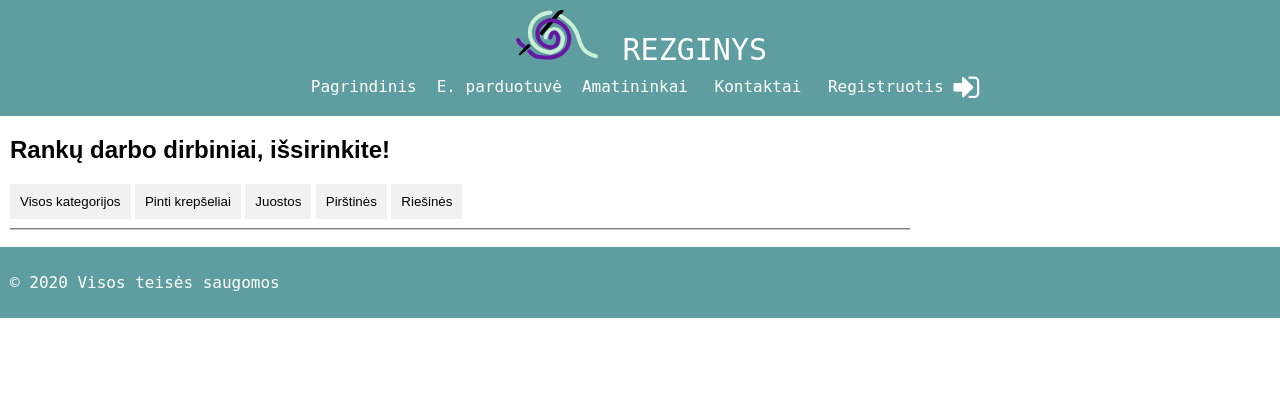
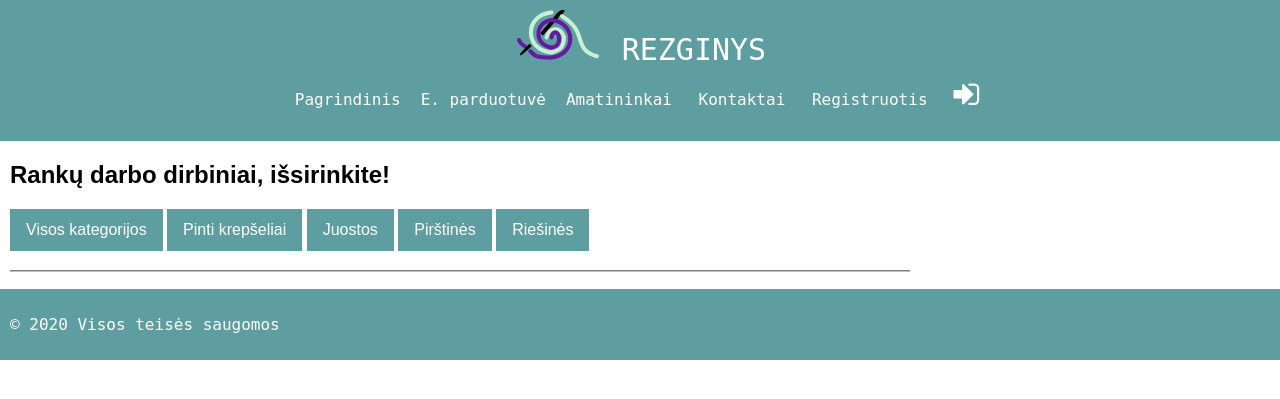
Before and after one commit to IEVAAND/REZGINYS, a PHP site: page /eshop.php in a window 1280 px wide. Shown: the top 399 px of the page. Run offline with PHP 8.4, Linux system fonts and the light colour scheme.

Commit message:
Projektas v4

```diff
--- a/artisans.php
+++ b/artisans.php
@@ -29,18 +29,18 @@
             <p>
                 Esu Jurgita Navickienė iš Alytaus. Esu dviejų vaikų mama, dirbu buhalterės darbą. Visuomet traukė rankdarbiai siuvimas, audimas, pynimas. Labiausiai įtraukė vytinių juostų audimas, su galimybe sukurti nuostabiausius raštus. Raštus kuriu pati, remiuosi vikingų juostų raštų pavyzdžiais ir pasilekiu fantaziją. Neseniai susidomėjau pynimu vytelėmis, pintos smulkios dėžutės, ar didesni krepšeliai, padėkliukai skleidžia šilumą ir jaukumą.
             </p>
-        <a href="assets/baskets/basket_1.jpg">Jurgitos darbai</a>
+<!--        TODO: Galery <a href="assets/baskets/basket_1.jpg">Jurgitos darbai</a>-->
 
         <h2>Rūta</h2>
             <p>
                 Esu Rūta Vaitulionienė iš Alytaus. Baigiau ekonomikos mokslus Žemės ūkio universitete, šiuo metu dirbu bibliotekininke-archyvare muziejuje. Rankdarbiais užiimu nuo paauglystės. Pirmiausia į rankdarbių pasaulį įtraukė siuvinėjimas, nėrimas, po to - mezgimas, vilnos vėlimas ir dekupažas. Riešinėmis susidomėjau prieš dešimt metų, pradėjusi dirbti muziejuje. Pamačiusi pabandžiau pati nusimegzti, o pavykus - įsitraukiau vis labiau. Domėjausi jų istorija, raštų ir spalvų reikšmėmis. Riešinės man - tai kas šildo, apgaubia, suartina mus su praeitimi ir puošia dabartyje. Tai tarsi ryšys tarp praeities ir dabarties. Jų mezgimas - puiki meditacijos ir nusiraminimo forma.
             </p>
-        <a href="assets/wristband/mini_riesines_1.jpg">Rūtos darbai</a>
+<!--        TODO: Galery <a href="assets/wristband/mini_riesines_1.jpg">Rūtos darbai</a>-->
         <h2>Vilma</h2>
             <p>
                 Esu Vilma Jenčiulytė. Gaminu vytines, pintines juostas, mezgu kumštines raštuotas pirštines, marginu vašku kiaušinius. Labiausiai mėgstu pintines juostas dėl jų raštų įvairovės. Juostose naudoju savo sukurtus raštus ir skolintus iš tradicinių lietuviškų audinių. Kol kas tikslių archeologinių vytinių juostų rekonstrukcijų nesu atlikusi, esu naudojusi tik tam tikrus motyvus. Mezgu kumštines raštuotas pirštines. Mezgu nuo vaikystės, juostas veju apie 15 metų. Naujausias mano pomėgis - kiaušinių marginimas vašku. Nepriklausau jokioms organizacijoms ar būreliams susijusiems su rankdarbiais.
             </p>
-        <a href="assets/gloves/gloves_1.jpg">Vilmos darbai</a>
+<!--        TODO: Galery <a href="assets/gloves/gloves_1.jpg">Vilmos darbai</a>-->
     </article>
 
     <?php include('footer.php'); ?>
--- a/css/article-style.css
+++ b/css/article-style.css
@@ -10,10 +10,9 @@
 
 .product{
     display: block;
-    max-width: 450px;
-    height: 320px;
-/*            border: 1px solid grey;*/
-    padding: 0;
+    width: 430px;
+    height: 100%;
+    margin: 3px;
 }
 
 .product div{
@@ -44,7 +43,19 @@
     font-weight: 600;
 }
 
-.shop-card{
+.login-form input {
+    display: flex;
+    flex-direction: column;
+    width:100px;
+    height:40px;
+    padding: 0 5%;
+    margin-bottom: 4px;
+    border:none;
+    background-color:#c9f0d4;
+    color: black;
+}
+
+.button-style {
     background-color: cadetblue;
     border: none;
     color: white;
@@ -52,6 +63,12 @@
     margin-bottom: 10px;
     font-size: 16px;
 }
-.shop-card:hover {
+
+.button-style:hover {
     background-color: #c9f0d4;
 }
+/*
+.button-style:active {
+    box-shadow: 0 8px 16px 0 grey, 0 6px 20px 0 grey;
+}
+*/
--- a/css/filter.css
+++ b/css/filter.css
@@ -10,14 +10,3 @@
 .show {
     display: block;
 }
-
-.btn {
-    border: none;
-    outline: none;
-    padding: 10px 10px;
-    background-color: #f1f1f1;
-}
-
-.btn button:hover {
-    background-color: #c9f0d4;
-}
--- a/css/menu-styles.css
+++ b/css/menu-styles.css
@@ -4,18 +4,19 @@ body {
     padding: 0;
 }
 
-header{
+header {
     font-family:monospace;
     background-color:cadetblue;
     color: white;
     padding: 10px;
-    font-size: 16px;
     text-align: center;
 }
-    #title{
+
+#title {
     font-size: 30px;
     text-decoration-style: solid;
 }
+
 .menu {
     position: relative;
     align-items: center;
@@ -24,6 +25,7 @@ header{
     flex-wrap: wrap;
     justify-content: center;
 }
+
 .menu-item {
     background-color:cadetblue;
     color: white;
@@ -36,19 +38,9 @@ header{
 
 .menu a:hover {background-color: #c9f0d4;}
 
-/*
-#logout-button {
-    border: none;
-    outline: none;
-    padding: 10px 10px;
-    background-color:cadetblue;
-    cursor: pointer;
+
+@media all and (min-width:600px){
+    .menu{
+        flex: 1 0 0;
+        }
 }
-*/
-/*
-@media all and (min-width:600px){
-            .menu{
-                flex: 1 0 0;
-            }
-        }
-*/
--- a/eshop.php
+++ b/eshop.php
@@ -21,11 +21,11 @@
         <h1>Rankų darbo dirbiniai, išsirinkite!</h1>
 
         <div id="selector">
-            <button class="btn" onclick="filterSelection('all')">Visos kategorijos</button>
-            <button class="btn" onclick="filterSelection('baskets')">Pinti krepšeliai</button>
-            <button class="btn" onclick="filterSelection('braids')">Juostos</button>
-            <button class="btn" onclick="filterSelection('gloves')">Pirštinės</button>
-            <button class="btn" onclick="filterSelection('wrisband')">Riešinės</button>
+            <button class="button-style" onclick="filterSelection('all')">Visos kategorijos</button>
+            <button class="button-style" onclick="filterSelection('baskets')">Pinti krepšeliai</button>
+            <button class="button-style" onclick="filterSelection('braids')">Juostos</button>
+            <button class="button-style" onclick="filterSelection('gloves')">Pirštinės</button>
+            <button class="button-style" onclick="filterSelection('wrisband')">Riešinės</button>
         </div>
 
 
@@ -57,8 +57,8 @@
                 <br>
                 <br>
                     <div>
-                        <a href="account.html">
-                            <button class="shop-card">Į prekių krepšelį</button>
+                        <a href="shop_card.php">
+                            <button class="button-style">Į prekių krepšelį</button>
                         </a>
                 <br>
                 <br>
@@ -87,8 +87,8 @@
                 <br>
                 <br>
                     <div>
-                        <a href="account.html">
-                            <button class="shop-card">Į prekių krepšelį</button>
+                        <a href="shop_card.php">
+                            <button class="button-style">Į prekių krepšelį</button>
                         </a>
                 <br>
                 <br>
@@ -117,8 +117,8 @@
                 <br>
                 <br>
                     <div>
-                        <a href="account.html">
-                            <button class="shop-card">Į prekių krepšelį</button>
+                        <a href="shop_card.php">
+                            <button class="button-style">Į prekių krepšelį</button>
                         </a>
                 <br>
                 <br>
@@ -147,8 +147,8 @@
                 <br>
                 <br>
                     <div>
-                        <a href="account.html">
-                            <button class="shop-card">Į prekių krepšelį</button>
+                        <a href="shop_card.php">
+                            <button class="button-style">Į prekių krepšelį</button>
                         </a>
                 <br>
                 <br>
@@ -178,8 +178,8 @@
                 <br>
                 <br>
                     <div>
-                        <a href="account.html">
-                            <button class="shop-card">Į prekių krepšelį</button>
+                        <a href="shop_card.php">
+                            <button class="button-style">Į prekių krepšelį</button>
                         </a>
                 <br>
                 <br>
@@ -208,8 +208,8 @@
                 <br>
                 <br>
                     <div>
-                        <a href="account.html">
-                            <button class="shop-card">Į prekių krepšelį</button>
+                        <a href="shop_card.php">
+                            <button class="button-style">Į prekių krepšelį</button>
                         </a>
                 <br>
                 <br>
@@ -238,8 +238,8 @@
                 <br>
                 <br>
                     <div>
-                        <a href="account.html">
-                            <button class="shop-card">Į prekių krepšelį</button>
+                        <a href="shop_card.php">
+                            <button class="button-style">Į prekių krepšelį</button>
                         </a>
                 <br>
                 <br>
@@ -268,8 +268,8 @@
                 <br>
                 <br>
                     <div>
-                        <a href="account.html">
-                            <button class="shop-card">Į prekių krepšelį</button>
+                        <a href="shop_card.php">
+                            <button class="button-style">Į prekių krepšelį</button>
                         </a>
                 <br>
                 <br>
@@ -298,8 +298,8 @@
                 <br>
                 <br>
                     <div>
-                        <a href="account.html">
-                            <button class="shop-card">Į prekių krepšelį</button>
+                        <a href="shop_card.php">
+                            <button class="button-style">Į prekių krepšelį</button>
                         </a>
                 <br>
                 <br>
@@ -328,8 +328,8 @@
                 <br>
                 <br>
                     <div>
-                        <a href="account.html">
-                            <button class="shop-card">Į prekių krepšelį</button>
+                        <a href="shop_card.php">
+                            <button class="button-style">Į prekių krepšelį</button>
                         </a>
                 <br>
                 <br>
@@ -359,8 +359,8 @@
                 <br>
                 <br>
                     <div>
-                        <a href="account.html">
-                            <button class="shop-card">Į prekių krepšelį</button>
+                        <a href="shop_card.php">
+                            <button class="button-style">Į prekių krepšelį</button>
                         </a>
                 <br>
                 <br>
@@ -389,8 +389,8 @@
                 <br>
                 <br>
                     <div>
-                        <a href="account.html">
-                            <button class="shop-card">Į prekių krepšelį</button>
+                        <a href="shop_card.php">
+                            <button class="button-style">Į prekių krepšelį</button>
                         </a>
                 <br>
                 <br>
@@ -419,8 +419,8 @@
                 <br>
                 <br>
                     <div>
-                        <a href="account.html">
-                            <button class="shop-card">Į prekių krepšelį</button>
+                        <a href="shop_card.php">
+                            <button class="button-style">Į prekių krepšelį</button>
                         </a>
                 <br>
                 <br>
@@ -449,8 +449,8 @@
                 <br>
                 <br>
                     <div>
-                        <a href="account.html">
-                            <button class="shop-card">Į prekių krepšelį</button>
+                        <a href="shop_card.php">
+                            <button class="button-style">Į prekių krepšelį</button>
                         </a>
                 <br>
                 <br>
@@ -480,8 +480,8 @@
                 <br>
                 <br>
                     <div>
-                        <a href="account.html">
-                            <button class="shop-card">Į prekių krepšelį</button>
+                        <a href="shop_card.php">
+                            <button class="button-style">Į prekių krepšelį</button>
                         </a>
                 <br>
                 <br>
@@ -511,8 +511,8 @@
                 <br>
                 <br>
                     <div>
-                        <a href="account.html">
-                            <button class="shop-card">Į prekių krepšelį</button>
+                        <a href="shop_card.php">
+                            <button class="button-style">Į prekių krepšelį</button>
                         </a>
                 <br>
                 <br>
@@ -541,8 +541,8 @@
                 <br>
                 <br>
                     <div>
-                        <a href="account.html">
-                            <button class="shop-card">Į prekių krepšelį</button>
+                        <a href="shop_card.php">
+                            <button class="button-style">Į prekių krepšelį</button>
                         </a>
                 <br>
                 <br>
@@ -572,8 +572,8 @@
                 <br>
                 <br>
                     <div>
-                        <a href="account.html">
-                            <button class="shop-card">Į prekių krepšelį</button>
+                        <a href="shop_card.php">
+                            <button class="button-style">Į prekių krepšelį</button>
                         </a>
                 <br>
                 <br>
@@ -603,8 +603,8 @@
                 <br>
                 <br>
                     <div>
-                        <a href="account.html">
-                            <button class="shop-card">Į prekių krepšelį</button>
+                        <a href="shop_card.php">
+                            <button class="button-style">Į prekių krepšelį</button>
                         </a>
                 <br>
                 <br>
@@ -633,8 +633,8 @@
                 <br>
                 <br>
                     <div>
-                        <a href="account.html">
-                            <button class="shop-card">Į prekių krepšelį</button>
+                        <a href="shop_card.php">
+                            <button class="button-style">Į prekių krepšelį</button>
                         </a>
                 <br>
                 <br>
@@ -664,8 +664,8 @@
                 <br>
                 <br>
                     <div>
-                        <a href="account.html">
-                            <button class="shop-card">Į prekių krepšelį</button>
+                        <a href="shop_card.php">
+                            <button class="button-style">Į prekių krepšelį</button>
                         </a>
                 <br>
                 <br>
@@ -694,8 +694,8 @@
                 <br>
                 <br>
                     <div>
-                        <a href="account.html">
-                            <button class="shop-card">Į prekių krepšelį</button>
+                        <a href="shop_card.php">
+                            <button class="button-style">Į prekių krepšelį</button>
                         </a>
                 <br>
                 <br>
@@ -709,7 +709,7 @@
 
 <script>
 
-//document.getElementsByClassName("main-content");
+// document.getElementsByClassName("main-content");
 
 function filterSelection(c) {
     var x, i;
@@ -741,17 +741,6 @@ function RemoveClass(element, name) {
     element.className = arr1.join(" ");
     }
 
-
-//Add active class to the current button (highlight it)
-//var btnContainer = document.getElementByClassName("selector");
-//var btns = btnContainer.getElementsByClassName("btn");
-//for (var i = 0; i < btns.length; i++) {
-//  btns[i].addEventListener("click", function(){
-//    var current = document.getElementsByClassName("active");
-//    current[0].className = current[0].className.replace(" active", "");
-//    this.className += " active";
-//  });
-//}
 </script>
 
 
--- a/header.php
+++ b/header.php
@@ -44,12 +44,12 @@
     if (!isset($_SESSION['u_id'])){
         echo '<a class="menu-item" href="signup.php">Registruotis</a>
 
-            <a href="login.php"><i class="fa fa-sign-in" style="font-size:30px;color:white;" title="Prisijungti"></i>
+        <a href="login.php"><button class="button-style"><i class="fa fa-sign-in" style="font-size:30px;color:white;" title="Prisijungti"></i></button>
         </a>';
     }else{
         echo'<div class="loguot-form">
                 <form action="includes/logout.inc.php" method="POST">
-                    <button type="submit" name="submit">
+                    <button type="submit" name="submit" class="button-style">
                     <i class="fa fa-sign-out" style="font-size:30px;color:white;" aria-hidden="true" title="Atsijungti"></i>
                     </button>
                 </form>
--- a/includes/login.inc.php
+++ b/includes/login.inc.php
@@ -35,7 +35,7 @@
         }
 
     }
-else {
+    else {
         header("Location: ../index.php?login=error");
         exit();
     }
--- a/login.php
+++ b/login.php
@@ -17,7 +17,7 @@
     <article class="main-content">
         <h1>Internetinė parduotuvė „Rezginys“.</h1>
             <h2>Rankų darbo dirbiniai su savo istorija.</h2>
-        <p>Jei esate prisiregistravę, suveskite savo prisijungimo vardą ir slaptaždį.
+                <p>Jei esate prisiregistravę, suveskite savo prisijungimo vardą ir slaptaždį.</p>
         <svg height="5" width=100%>
         <line x1="0" y1="0" x2="1000" y2="0" style="stroke:grey;stroke-width:3"/>
         </svg>
@@ -27,10 +27,9 @@
         <form action="includes/login.inc.php" method="POST">
         <input type="text" name="userid" placeholder="Vartotojo vardas" />
         <input type="password" name="passw" placeholder="Slaptažodis" />
-            <button id="login-button" type="submit" name="submit">Prisijungti</button>
+        <button class="button-style" type="submit" name="submit">Prisijungti</button>
         </form>
         </div>';
-
     ?>
 
     </article>
--- a/signup.php
+++ b/signup.php
@@ -3,6 +3,7 @@
     <head>
         <meta name="viewport" content="width=device-width, initial-scale=1">
         <title>REZGINYS | Registracija</title>
+        <link rel="stylesheet" href="css/article-style.css">
         <link rel="stylesheet" href="css/signup-style.css">
         <link rel="stylesheet" href="css/menu-styles.css">
         <link rel="stylesheet" href="css/footer-style.css">
@@ -20,7 +21,7 @@
                     <input name="email" placeholder="E-mail">
                     <input name="userid" placeholder="Vartotojo vardas">
                     <input type="password" name="passw" placeholder="Slaptažodis">
-                    <button class="btn" type="submit" name="submit">Registruotis</button>
+                    <button class="button-style" type="submit" name="submit">Registruotis</button>
                 </form>
             </div>
         </section>
```
Also changed, not shown: css/signup-style.css (+2 -15 lines), index.php (+9 -10 lines), shop_card.php (added, +27 -0 lines). Lines whose indentation alone changed are shown as unchanged.
